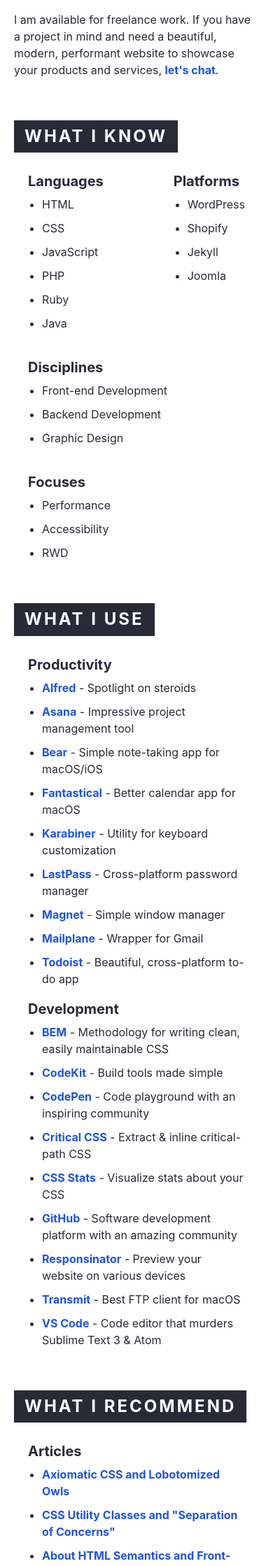
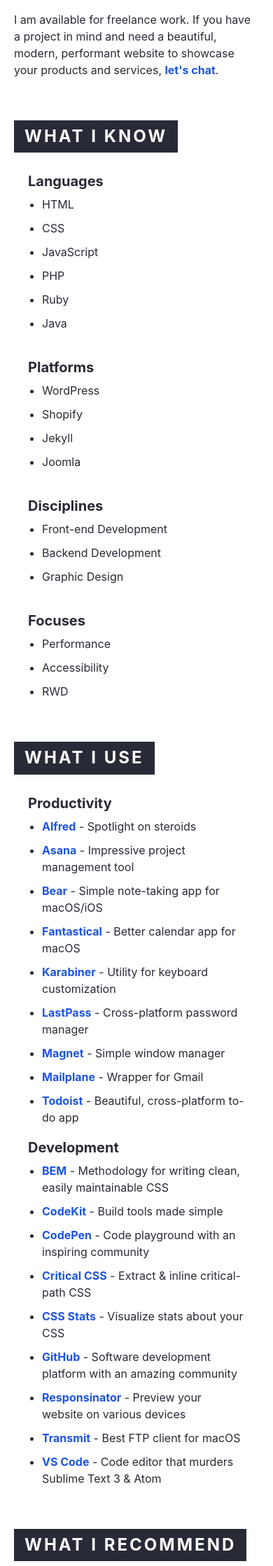
Before and after one commit to scottwater/taylorbryant.github.io, a Jekyll site: the page built from about.html, in a window 390 px wide. Shown: the part 455-2693 px from the top of the page at 70% size. Built offline with Jekyll 4.4.1, drawn with Linux system fonts in a browser that asks for light colours.

Commit message:
Add mobile styles for about.html

```diff
--- a/_includes/style.scss
+++ b/_includes/style.scss
@@ -757,6 +757,15 @@
   justify-content: space-between;
 }
 
+@media only screen and (max-width: 767px) {
+  .row {
+    -webkit-box-orient: vertical;
+    -webkit-box-direction: normal;
+    -ms-flex-direction: column;
+        flex-direction: column;
+  }
+}
+
 .column {
   padding-left: 20px;
   padding-right: 20px;
```
